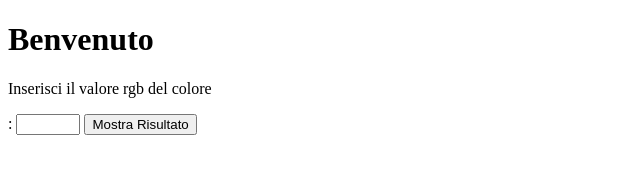
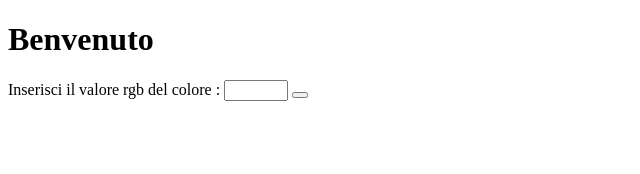
Before and after one commit to emrz-scuola/codingcolors, a plain HTML site: page src/index.html in a window 1280 px wide. Shown: the whole page, without its empty margins (0-640 px from the left). Drawn offline with Linux system fonts and the light colour scheme.

Commit message:
new version, TODO: fix rgb with <16 values

```diff
--- a/src/index.html
+++ b/src/index.html
@@ -8,9 +8,9 @@
     <body>
         <h1>Benvenuto</h1>
         <h2 id="date-text"></h2>
-        <label for="color-num-input">Inserisci il valore rgb del colore <p id="next-color-txt"></p>:</label>
+        <label for="color-num-input">Inserisci il valore rgb del colore <span id="next-color-txt"></span>:</label>
         <input id="color-num-input" type="number" min="0" max="255" step="1">
-        <button id="process-btn">Mostra Risultato</button>
+        <button id="process-btn"></button>
         <p id="output"></p>
         <script src="script.js"></script>
     </body>
```
